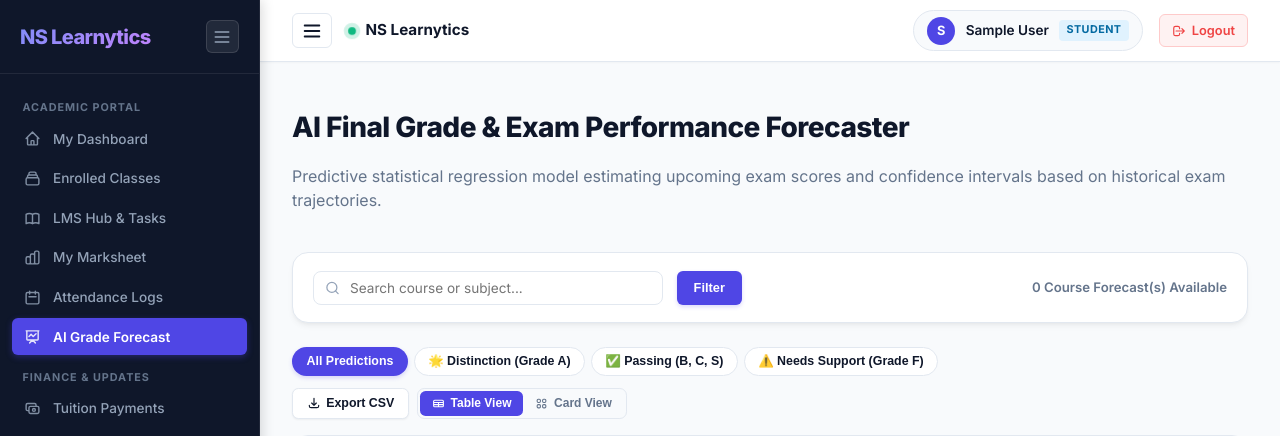
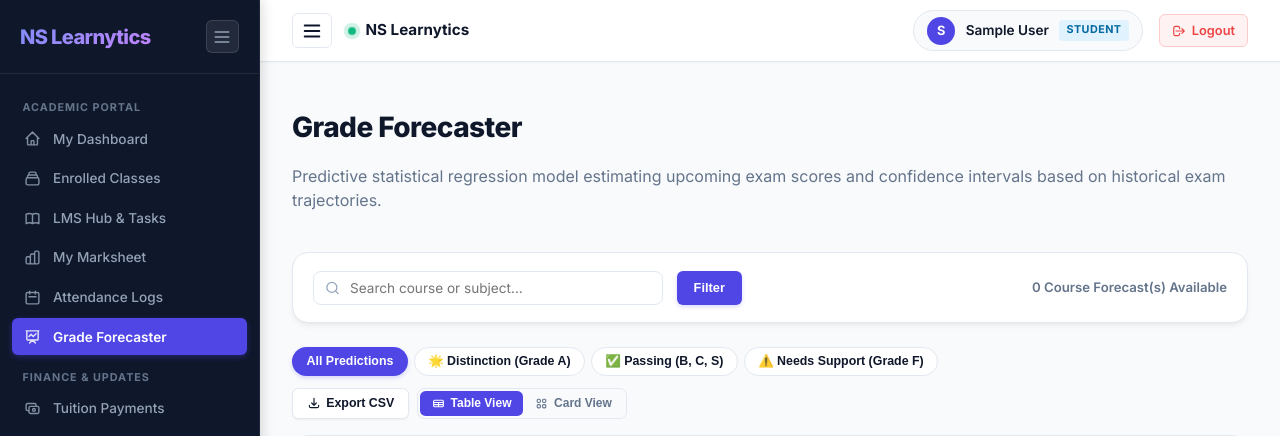
Before and after one commit to nihadn6/NS-learnytics, a Flask app: page /ai/grade-forecasting in a window 1280 px wide. Shown: the top 436 px of the page. Run offline with Flask 3, Linux system fonts and the light colour scheme; the visitor is signed in with stand-in values (Sample User, id 1); data that the repository does not hold is empty.

Commit message:
refactor(ui): rename AI Grade Forecast to Grade Forecaster across navigation and dashboards

```diff
--- a/templates/admin_dashboard.html
+++ b/templates/admin_dashboard.html
@@ -227,7 +227,7 @@
                     </div>
                     <div style="display: flex; gap: 0.4rem;">
                         <a href="{{ url_for('ai_analytics.at_risk_dashboard') }}" class="btn btn-primary" style="flex: 1; font-size: 0.75rem; padding: 0.35rem 0.5rem; background: #7c3aed;">Risk Radar</a>
-                        <a href="{{ url_for('ai_analytics.grade_forecasting_dashboard') }}" class="btn btn-outline" style="flex: 1; font-size: 0.75rem; padding: 0.35rem 0.5rem;">Forecast</a>
+                        <a href="{{ url_for('ai_analytics.grade_forecasting_dashboard') }}" class="btn btn-outline" style="flex: 1; font-size: 0.75rem; padding: 0.35rem 0.5rem;">Grade Forecaster</a>
                     </div>
                 </div>
 
--- a/templates/base.html
+++ b/templates/base.html
@@ -139,7 +139,7 @@
                             </a>
                             <a href="{{ url_for('ai_analytics.grade_forecasting_dashboard') }}" class="sidebar-sublink {% if request.endpoint == 'ai_analytics.grade_forecasting_dashboard' %}active{% endif %}">
                                 <svg fill="none" stroke="currentColor" viewBox="0 0 24 24"><path stroke-linecap="round" stroke-linejoin="round" stroke-width="2" d="M7 12l3-3 3 3 4-4M8 21l4-4 4 4M3 4h18M4 4h16v12a1 1 0 01-1 1H5a1 1 0 01-1-1V4z"></path></svg>
-                                <span>Mark Predictor</span>
+                                <span>Grade Forecaster</span>
                             </a>
                         </div>
                     </div>
@@ -175,7 +175,7 @@
                     </a>
                     <a href="{{ url_for('ai_analytics.grade_forecasting_dashboard') }}" class="sidebar-link {% if request.endpoint == 'ai_analytics.grade_forecasting_dashboard' %}active{% endif %}">
                         <svg fill="none" stroke="currentColor" viewBox="0 0 24 24"><path stroke-linecap="round" stroke-linejoin="round" stroke-width="2" d="M7 12l3-3 3 3 4-4M8 21l4-4 4 4M3 4h18M4 4h16v12a1 1 0 01-1 1H5a1 1 0 01-1-1V4z"></path></svg>
-                        <span>AI Grade Forecast</span>
+                        <span>Grade Forecaster</span>
                     </a>
 
                     <div class="nav-section-title">Finance & Updates</div>
@@ -339,7 +339,7 @@
                             </a>
                             <a href="{{ url_for('ai_analytics.grade_forecasting_dashboard') }}" class="sidebar-sublink {% if request.endpoint == 'ai_analytics.grade_forecasting_dashboard' %}active{% endif %}">
                                 <svg fill="none" stroke="currentColor" viewBox="0 0 24 24"><path stroke-linecap="round" stroke-linejoin="round" stroke-width="2" d="M7 12l3-3 3 3 4-4M8 21l4-4 4 4M3 4h18M4 4h16v12a1 1 0 01-1 1H5a1 1 0 01-1-1V4z"></path></svg>
-                                <span>Mark Predictor</span>
+                                <span>Grade Forecaster</span>
                             </a>
                         </div>
                     </div>
--- a/templates/grade_forecasting.html
+++ b/templates/grade_forecasting.html
@@ -1,6 +1,6 @@
 {% extends 'base.html' %}
 
-{% block title %}AI Exam Grade Forecasting - NS Learnytics{% endblock %}
+{% block title %}Grade Forecaster - NS Learnytics{% endblock %}
 
 {% block content %}
 <div class="mb-4">
@@ -9,7 +9,7 @@
 <div class="flex justify-between align-center mb-6" style="flex-wrap: wrap; gap: 1rem;">
     <div>
         <h1 style="font-size: 1.75rem; font-weight: 800; color: var(--text-main); margin-bottom: 0.25rem;">
-            AI Final Grade & Exam Performance Forecaster
+            Grade Forecaster
         </h1>
         <p class="text-muted" style="margin-bottom: 0;">Predictive statistical regression model estimating upcoming exam scores and confidence intervals based on historical exam trajectories.</p>
     </div>
--- a/templates/parent_dashboard.html
+++ b/templates/parent_dashboard.html
@@ -279,10 +279,10 @@
                 {% endif %}
             </div>
 
-            <!-- AI Academic Performance Forecast -->
+            <!-- Grade Forecaster Card -->
             {% if child_forecast and child_forecast.forecasts %}
             <div class="card" style="border-top: 4px solid #8b5cf6;">
-                <h3 style="font-size: 1.05rem; font-weight: 700; color: #6d28d9; margin-bottom: 0.25rem;">AI Grade Projections</h3>
+                <h3 style="font-size: 1.05rem; font-weight: 700; color: #6d28d9; margin-bottom: 0.25rem;">Grade Forecaster</h3>
                 <p class="text-muted" style="font-size: 0.775rem; margin-bottom: 0.85rem;">Estimated exam trajectory based on test history.</p>
 
                 <div style="display: flex; flex-direction: column; gap: 0.65rem;">
--- a/templates/student_dashboard.html
+++ b/templates/student_dashboard.html
@@ -265,11 +265,11 @@
             {% endif %}
         </div>
 
-        <!-- AI Grade & Score Forecast -->
+        <!-- Grade Forecaster Card -->
         <div class="card" style="border-top: 4px solid #8b5cf6;">
             <div style="display: flex; justify-content: space-between; align-items: center; margin-bottom: 0.85rem;">
                 <div>
-                    <h3 style="font-size: 1.05rem; font-weight: 700; color: #6d28d9; margin: 0;">AI Grade Forecast</h3>
+                    <h3 style="font-size: 1.05rem; font-weight: 700; color: #6d28d9; margin: 0;">Grade Forecaster</h3>
                     <span style="font-size: 0.75rem; color: var(--text-muted);">Predictive Regression Analysis</span>
                 </div>
                 <a href="{{ url_for('ai_analytics.grade_forecasting_dashboard') }}" style="font-size: 0.75rem; color: #7c3aed;">Full Forecast &rarr;</a>
@@ -298,7 +298,7 @@
                     {% endfor %}
                 </div>
             {% else %}
-                <p style="font-size: 0.825rem; color: var(--text-muted); margin: 0;">Complete assessments to unlock AI grade forecasting.</p>
+                <p style="font-size: 0.825rem; color: var(--text-muted); margin: 0;">Complete assessments to unlock grade forecasting.</p>
             {% endif %}
         </div>
 
```
